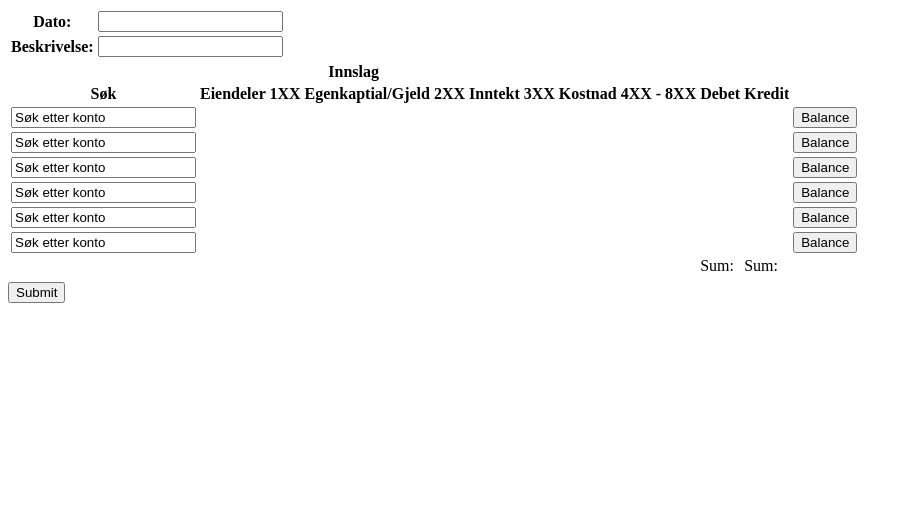
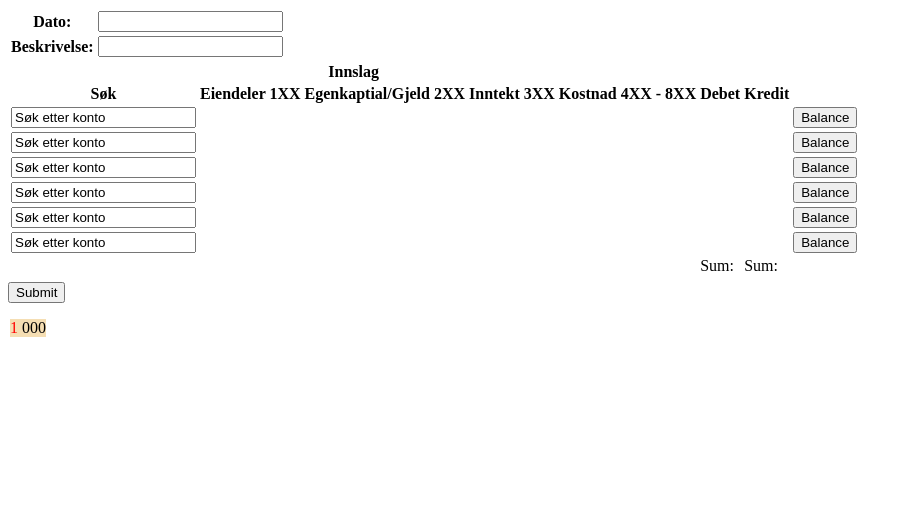
Before and after one commit to ivarne/django_regnskap, a Django app: template regnskap/templates/bilagRegistrering.html in a window 1280 px wide. Shown: the top 505 px of the page, without its empty margins (0-912 px from the left). Run offline with Django 3.2, Linux system fonts and the light colour scheme; tables that the repository leaves empty hold one stand-in row (values such as "Sample post"); the template is opened without the code that fills it: values that come from a table or form of the project are taken from there, most other values are stand-ins (such as "Sample title", 1, 10 or a date in 2020).

Commit message:
Mer javascript magi på bilagsregistreringen

```diff
--- a/regnskap/forms.py
+++ b/regnskap/forms.py
@@ -8,7 +8,7 @@ class BilagForm(forms.ModelForm):
         exclude = ('bilagsnummer',)
 
 def kontoFilterToChoice(**kwargs):
-    kontos = Konto.objects.filter(**kwargs)
+    kontos = Konto.objects.filter(**kwargs).order_by('nummer')
     choices = [(0,'')]
     for konto in kontos:
         choices.append((konto.nummer, str(konto.nummer) + ' ' + konto.tittel))
--- a/regnskap/static/style.css
+++ b/regnskap/static/style.css
@@ -19,7 +19,9 @@ ul.messages > li.error{
 	background-color:red;
 }
 
-/*Bilags registrering*/
+/************************
+ * Bilags registrering  *
+ ***********************/
 #diffDebitkredit{
 	background-color:red;
 	padding:10px;
@@ -27,3 +29,23 @@ ul.messages > li.error{
 	display:none;
 	float:center;
 }
+/* konto suggest*/
+#kontos{
+   display: block;
+   background-color: wheat;
+   position: absolute;
+   left: 10px;
+/*   top: 46px;*/
+}
+#kontos > span{
+   display:block;
+}
+#kontos > span:hover{
+   background-color: yellow;
+}
+.kontonummer{
+   color: red;
+}
+.kontonavn{
+   color: black;
+}
--- a/regnskap/templates/bilagRegistrering.html
+++ b/regnskap/templates/bilagRegistrering.html
@@ -22,14 +22,16 @@
 </tr>
 {% for innslag in innslagform %}
 <tr>
-  <td><input type="text" value="S&oslash;k etter konto"/></td>
+  <td><input class="kontosok" type="text" value="S&oslash;k etter konto"/></td>
   <td>{{ innslag.eiendeler }}</td>
   <td>{{ innslag.egenkapital_gjeld }}</td>
   <td>{{ innslag.inntekter }}</td>
   <td>{{ innslag.kostnader }}</td>
   <td class="innslag debit">{{ innslag.debit }}</td>
   <td class="innslag kredit">{{ innslag.kredit }}</td>
-  <td><button class="balance-row" row="{{ counter.next }}" type="button">Balance</button></td>
+  <td>
+    <button class="balance-row" row="{{counter.next}}" type="button">Balance</button>
+  </td>
 </tr>
 {% endfor %}
 <tr>
@@ -52,7 +54,14 @@
 </table>
 <input type="submit" value="Submit" />
 </form>
-
+<div id="kontos">
+  {% for konto in kontos %}
+  <span kontonummer="{{konto.nummer}}" kontonavn="{{konto.tittel}}">
+    <span class="kontonummer">{{ konto.nummer }}</span>
+    <span class="kontonavn">{{ konto.tittel }}</span>
+  </span>
+  {% endfor %}
+</div>
 <script>
 function update(){
   var debit = 0;
@@ -112,12 +121,25 @@ function balance(){
   }else if(diff > 0){
     c.value = diff.toFixed(2);
   }
-  update();//
+  update();// ensure the difference warning is removed
 }
+function search(){
+  var reg = new RegExp(this.value,"i");
+  $("#kontos > span").each(function(){
+    if(this.attributes['kontonavn'].value.match(reg)){
+      this.style.display = "block";
+    }else{
+      this.style.display = "none";
+    }
+//    alert(this.attributes['kontonavn'].value.match(string));
+  });
+}
+
 
 $(document).ready(function(){
   $(".innslag").change(update);
   $(".balance-row").click(balance);
+  $(".kontosok").keyup(search)
 });
 
 </script>
--- a/regnskap/views/bilag.py
+++ b/regnskap/views/bilag.py
@@ -57,6 +57,7 @@ def registrerBilagForm(request):
     return render_to_response('bilagRegistrering.html', {
         'bilagform' : bilagform,
         'innslagform': innslagform,
-        'url' : request.path,
-        'counter' : iter(xrange(NumberOfInnslag)),
+        'url'       : request.path,
+        'kontos'    : Konto.objects.all().order_by('nummer'),
+        'counter'   : iter(xrange(NumberOfInnslag)),
     },RequestContext(request))
```
Also changed, not shown: 1 other file.
